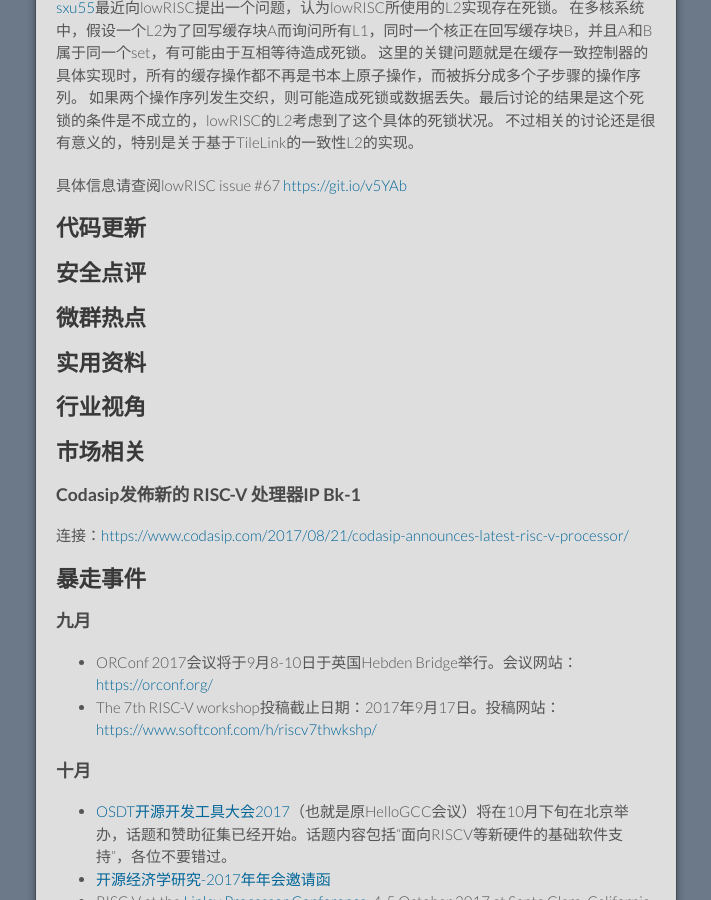
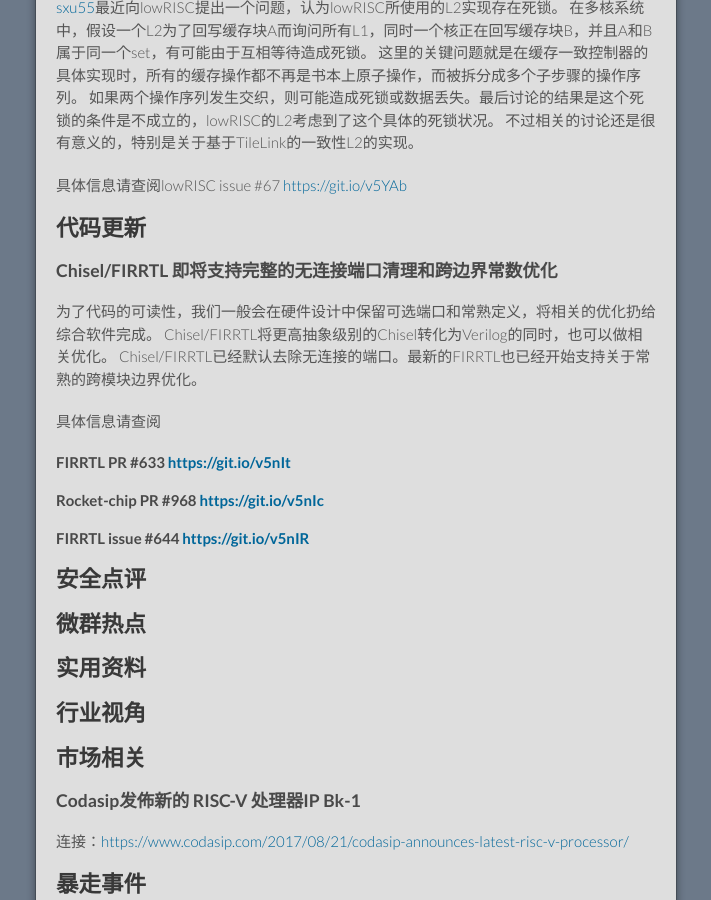
Before and after one commit to cnrv/home, a Jekyll site: the page built from bi-week-rpts/2017-08-31.md, in a window 1280 px wide and 900 px high, scrolled down 1667 px. Shown: the whole window, without its empty margins (284-995 px from the left). Built offline with Jekyll 4.4.1, drawn with Linux system fonts in a browser that asks for light colours; Markdown is read by kramdown in place of the engine named in the settings; our own code applies the rules of GitHub Pages for plain Markdown files.

Commit message:
port trimming and const propagation in Chisel/FIRRTL

```diff
--- a/bi-week-rpts/2017-08-31.md
+++ b/bi-week-rpts/2017-08-31.md
@@ -68,6 +68,17 @@
 
 ## 代码更新
 
+### Chisel/FIRRTL 即将支持完整的无连接端口清理和跨边界常数优化
+
+为了代码的可读性，我们一般会在硬件设计中保留可选端口和常熟定义，将相关的优化扔给综合软件完成。
+Chisel/FIRRTL将更高抽象级别的Chisel转化为Verilog的同时，也可以做相关优化。
+Chisel/FIRRTL已经默认去除无连接的端口。最新的FIRRTL也已经开始支持关于常熟的跨模块边界优化。
+
+具体信息请查阅
+#### FIRRTL PR \#633 [https://git.io/v5nIt](https://github.com/freechipsproject/firrtl/pull/633)
+#### Rocket-chip PR \#968 [https://git.io/v5nIc](https://github.com/freechipsproject/rocket-chip/pull/968)
+#### FIRRTL issue \#644 [https://git.io/v5nIR](https://github.com/freechipsproject/firrtl/issues/644)
+
 
 ## 安全点评
 
```
